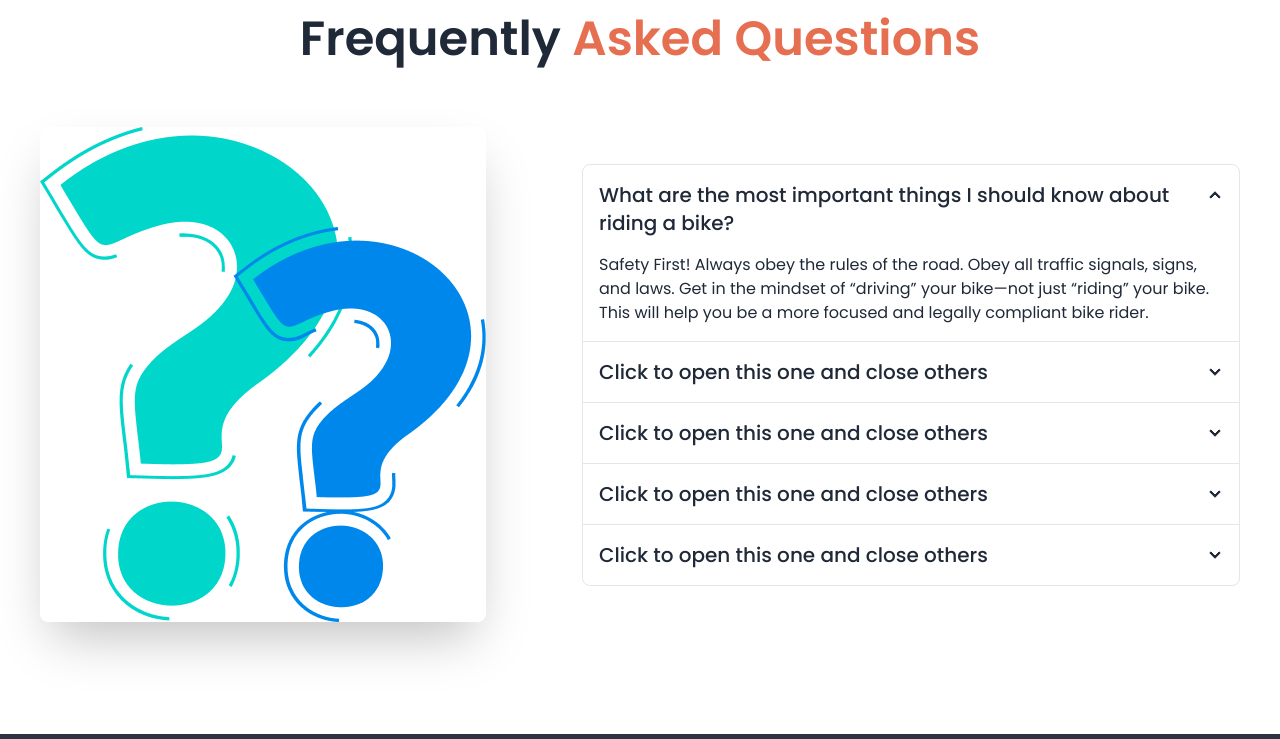
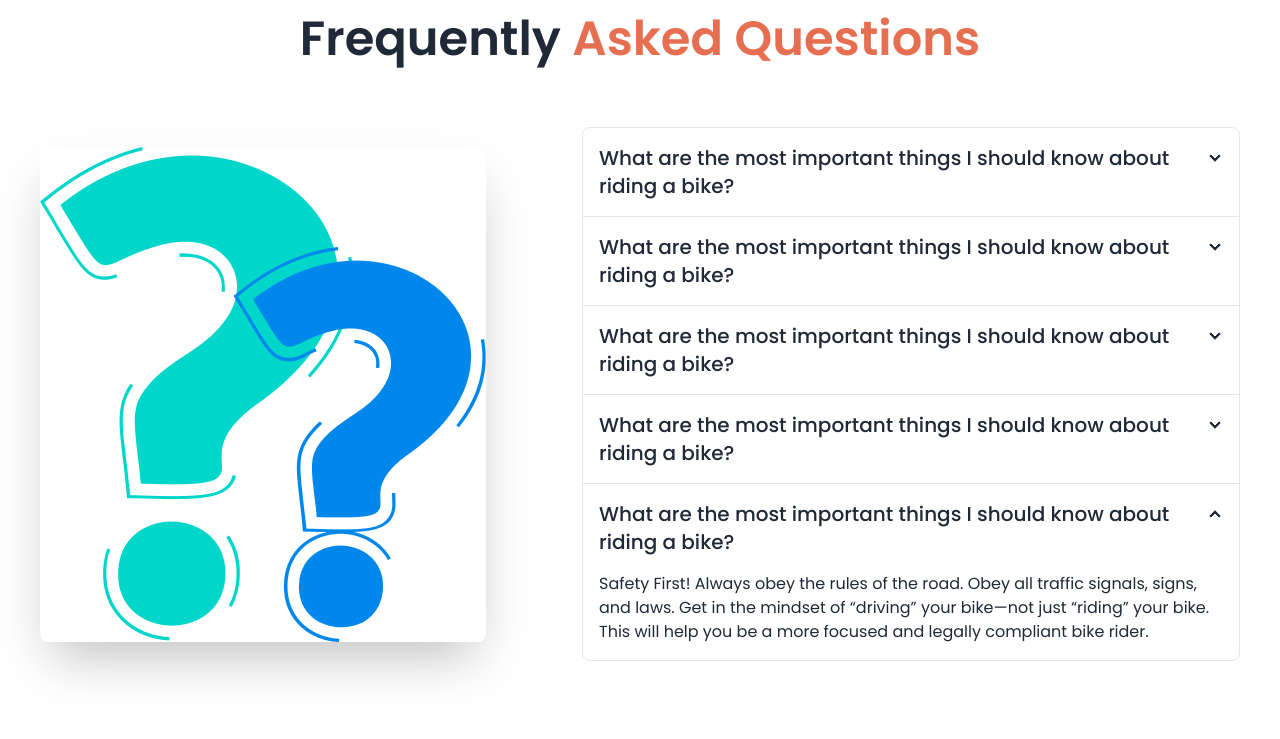
Before and after one commit to tahiamustofa/Biker-Zonepractice, a plain HTML site: page index.html in a window 1280 px wide. Shown: the part 2610-3349 px from the top of the page. Drawn offline with nearby package versions, Linux system fonts and the light colour scheme.

Commit message:
first commit

```diff
--- a/index.html
+++ b/index.html
@@ -291,10 +291,10 @@
     <h3 class="px-3 md:px-5 lg:px-5 text-2xl md:text-3xl lg:text-5xl font-semibold text-center">Frequently
       <span class="text-bgButton"> Asked Questions</span></h3> <br><br>
       <div class="hero">
-        <div class="hero-content flex-col gap-24 lg:flex-row">
-          <img src="images/others/faq.png" class="max-w-1/2 lg:max-w-md md:max-w-3/4 rounded-lg shadow-2xl" />
+        <div class="hero-content flex-col gap-10 lg:gap-24 lg:flex-row">
+          <img src="images/others/faq.png" class=" rounded-lg shadow-2xl" />
 
-            <div class="join join-vertical lg:w-full md:w-3/4 w-3/4">
+            <div class="join join-vertical w-full">
               <div class="collapse collapse-arrow join-item border border-base-300">
                 <input type="radio" name="my-accordion-4" checked="checked" />
                 <div class="collapse-title text-xl font-medium">
@@ -306,41 +306,46 @@ know about riding a bike?
                 </div>
               </div>
               <div class="collapse collapse-arrow join-item border border-base-300">
-                <input type="radio" name="my-accordion-4" />
+                <input type="radio" name="my-accordion-4" checked="checked" />
                 <div class="collapse-title text-xl font-medium">
-                  Click to open this one and close others
+                  What are the most important things I should
+know about riding a bike?
                 </div>
                 <div class="collapse-content">
-                  <p>hello</p>
+                  <p>Safety First! Always obey the rules of the road. Obey all traffic signals, signs, and laws. Get in the mindset of “driving” your bike—not just “riding” your bike. This will help you be a more focused and legally compliant bike rider.</p>
                 </div>
               </div>
               <div class="collapse collapse-arrow join-item border border-base-300">
-                <input type="radio" name="my-accordion-4" />
+                <input type="radio" name="my-accordion-4" checked="checked" />
                 <div class="collapse-title text-xl font-medium">
-                  Click to open this one and close others
+                  What are the most important things I should
+know about riding a bike?
                 </div>
                 <div class="collapse-content">
-                  <p>hello</p>
+                  <p>Safety First! Always obey the rules of the road. Obey all traffic signals, signs, and laws. Get in the mindset of “driving” your bike—not just “riding” your bike. This will help you be a more focused and legally compliant bike rider.</p>
                 </div>
               </div>
               <div class="collapse collapse-arrow join-item border border-base-300">
-                <input type="radio" name="my-accordion-4" />
+                <input type="radio" name="my-accordion-4" checked="checked" />
                 <div class="collapse-title text-xl font-medium">
-                  Click to open this one and close others
+                  What are the most important things I should
+know about riding a bike?
                 </div>
                 <div class="collapse-content">
-                  <p>hello</p>
+                  <p>Safety First! Always obey the rules of the road. Obey all traffic signals, signs, and laws. Get in the mindset of “driving” your bike—not just “riding” your bike. This will help you be a more focused and legally compliant bike rider.</p>
                 </div>
               </div>
               <div class="collapse collapse-arrow join-item border border-base-300">
-                <input type="radio" name="my-accordion-4" />
+                <input type="radio" name="my-accordion-4" checked="checked" />
                 <div class="collapse-title text-xl font-medium">
-                  Click to open this one and close others
+                  What are the most important things I should
+know about riding a bike?
                 </div>
                 <div class="collapse-content">
-                  <p>hello</p>
+                  <p>Safety First! Always obey the rules of the road. Obey all traffic signals, signs, and laws. Get in the mindset of “driving” your bike—not just “riding” your bike. This will help you be a more focused and legally compliant bike rider.</p>
                 </div>
               </div>
+
             </div>
 
         </div>
```
